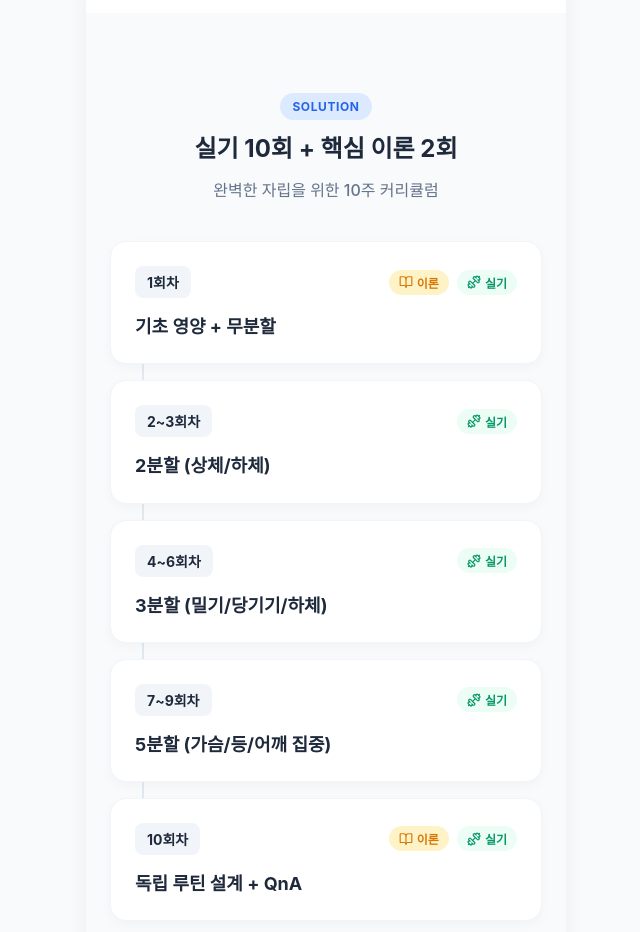
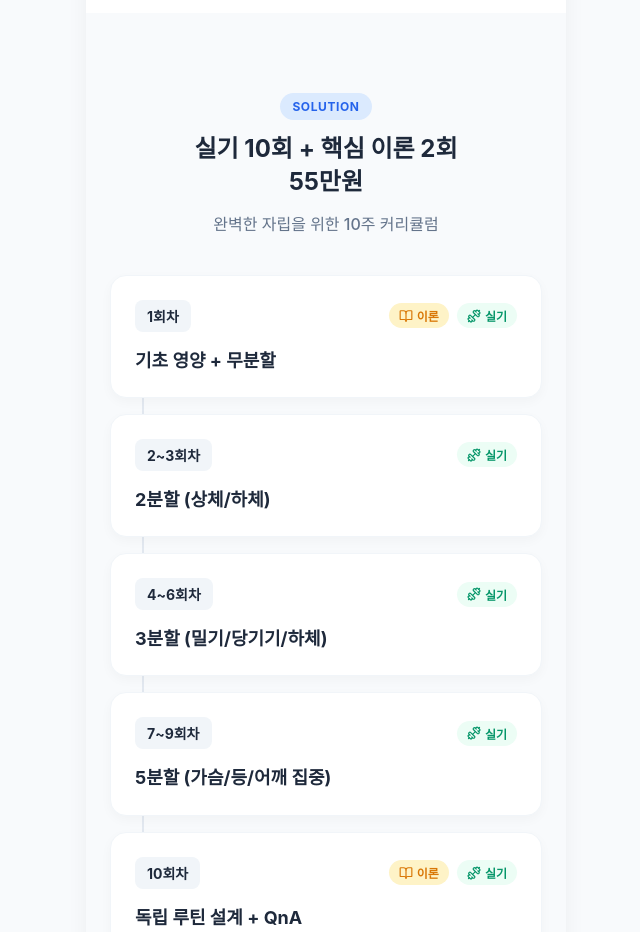
Before and after one commit to pinguswag/pt, a React (Vite) app: page / in a window 1280 px wide. Shown: the part 1100-2032 px from the top of the page, without its empty margins (314-954 px from the left). Built offline with nearby package versions, Linux system fonts and the light colour scheme; a web font is replaced by a local one.

Commit message:
Update Curriculum section title text and fix JSX br tag syntax

```diff
--- a/src/components/CurriculumSection.jsx
+++ b/src/components/CurriculumSection.jsx
@@ -36,7 +36,11 @@ const CurriculumSection = () => {
       <div className="curriculum-container">
         <div className="section-header">
           <span className="badge-highlight">SOLUTION</span>
-          <h2 className="section-title">실기 10회 + 핵심 이론 2회</h2>
+          <h2 className="section-title">
+            실기 10회 + 핵심 이론 2회
+            <br />
+            55만원
+          </h2>
           <p className="section-subtitle">완벽한 자립을 위한 10주 커리큘럼</p>
         </div>
 
```
